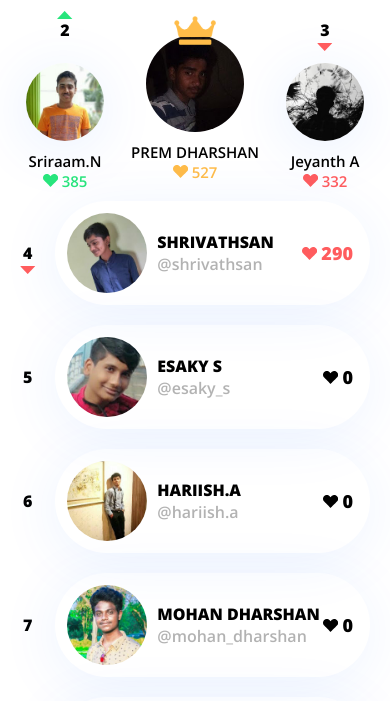
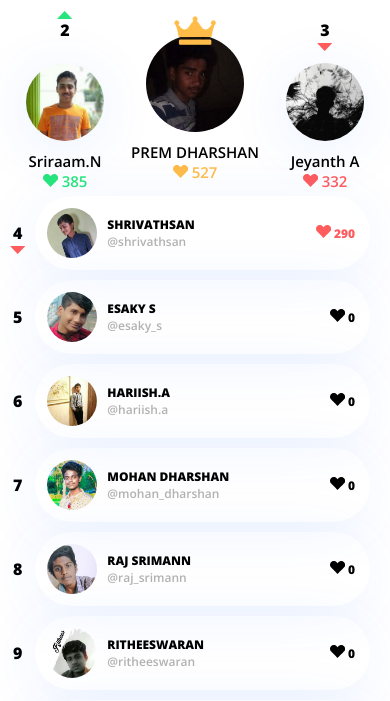
Before and after one commit to Blank-09/canvas-games, a plain HTML site: page Leaderboard/index.html in a window 390 px wide. Shown: the part 99-800 px from the top of the page. Drawn offline with nearby package versions, Linux system fonts and the light colour scheme.

Commit message:
media queries added

```diff
--- a/Leaderboard/style.css
+++ b/Leaderboard/style.css
@@ -254,3 +254,41 @@ div.down .rank svg:last-child {
     width: 11vw;
   }
 }
+
+@media (max-width: 500px) {
+  .other-ranks .item .cont .det img {
+    width: 65px;
+  }
+  .item .pts {
+    padding-right: 4px;
+    font-size: 15px;
+  }
+  .name, .id {
+    font-size: 15px;
+  }
+  .other-ranks .rank {
+    margin: 0 15px;
+  }
+  .other-ranks .item {
+    padding: 8px 0;
+  }
+}
+
+@media (max-width: 400px) {
+  .other-ranks .item .cont .det img {
+    width: 50px;
+  }
+  .item .pts {
+    padding-right: 3px;
+    font-size: 12px;
+  }
+  .name, .id {
+    font-size: 12px;
+  }
+  .other-ranks .rank {
+    margin: 0 10px;
+  }
+  .other-ranks .item {
+    padding: 5px 0;
+  }
+}
```
